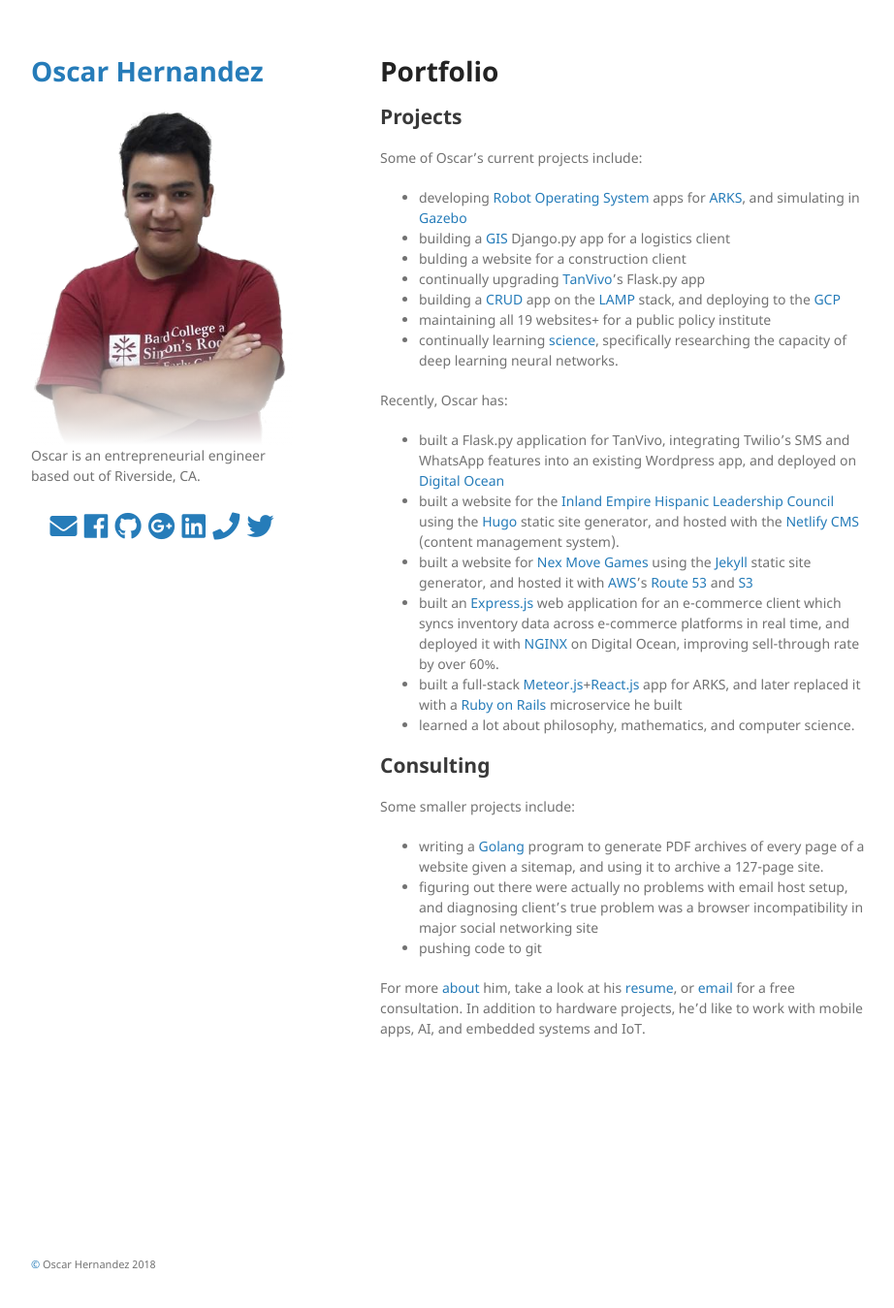
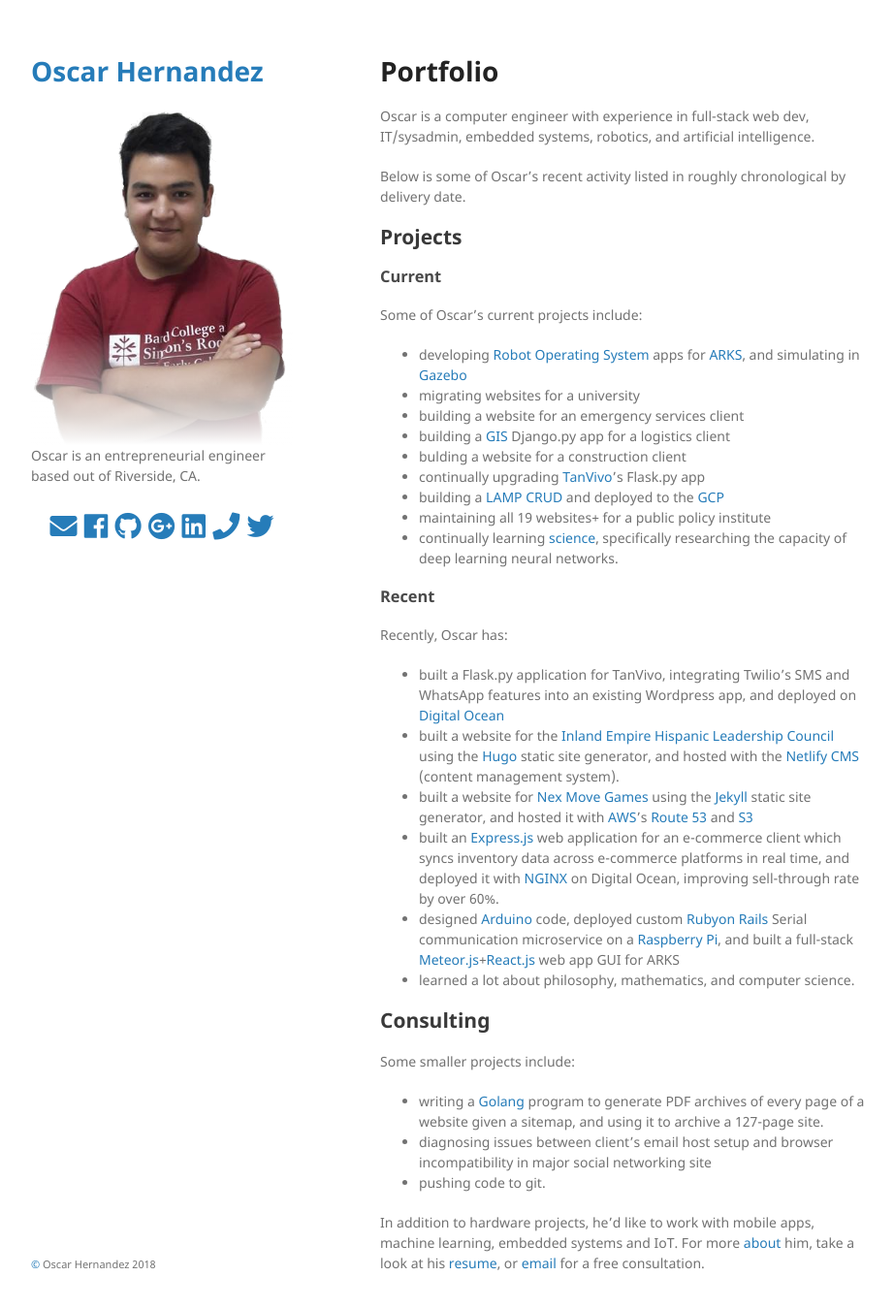
Before and after one commit to mathemonads/mathemonads.github.io, a Jekyll site: the page built from portfolio/index.md, in a window 1280 px wide and 1383 px high. Shown: the top 1349 px of the window at 97% size, without its empty margins (178-1100 px from the left). Built offline with Jekyll 4.4.1, drawn with Linux system fonts in a browser that asks for light colours; nearby versions of some CDN libraries.

Commit message:
update portfolio and resume

```diff
--- a/portfolio/index.md
+++ b/portfolio/index.md
@@ -4,31 +4,39 @@ layout: default
 ---
 
 # Portfolio
+Oscar is a computer engineer with experience in full-stack web dev, IT/sysadmin, embedded systems, robotics, and artificial intelligence.
+
+Below is some of Oscar's recent activity listed in roughly chronological by delivery date.
 
 ## Projects
 
+### Current
+
 Some of Oscar's current projects include:
 - developing [Robot Operating System](https://wiki.ros.org/) apps for [ARKS](https://arks.tech/), and simulating in [Gazebo](http://gazebosim.org/ "Gazebo")
+- migrating websites for a university
+- building a website for an emergency services client
 - building a [GIS](https://en.wikipedia.org/wiki/Geographic_information_system "Geopgraphic information system") Django.py app for a logistics client
 - bulding a website for a construction client
 - continually upgrading [TanVivo](https://tanvivo.com/)'s Flask.py app
-- building a [CRUD](https://en.wikipedia.org/wiki/Create%2C_read%2C_update_and_delete "Create, read, update, and delete") app on the [LAMP](https://en.wikipedia.org/wiki/LAMP_%28software_bundle%29 "Linux Apache MySQL PHP") stack, and deploying to the [GCP](https://cloud.google.com/ "Google Cloud Platform")
+- building a [LAMP](https://en.wikipedia.org/wiki/LAMP_%28software_bundle%29 "Linux Apache MySQL PHP") [CRUD](https://en.wikipedia.org/wiki/Create%2C_read%2C_update_and_delete "Create, read, update, and delete") and deployed to the [GCP](https://cloud.google.com/ "Google Cloud Platform")
 - maintaining all 19 websites+ for a public policy institute
 - continually learning [science](/blog/science), specifically researching the capacity of deep learning neural networks.
 
+### Recent
 Recently, Oscar has:
 - built a Flask.py application for TanVivo, integrating Twilio's SMS and WhatsApp features into an existing Wordpress app, and deployed on [Digital Ocean](https://www.digitalocean.com/ "Digital Ocean: Cloud Computing, Simplicity at Scale")
 - built a website for the [Inland Empire Hispanic Leadership Council](http://iehlc.org "Inland Empire Hispanic Leadership Council") using the [Hugo](https://gohugo.io/ "Hugo") static site generator, and hosted with the [Netlify CMS](https://www.netlifycms.org/ "Netlify CMS") (content management system).
 - built a website for [Nex Move Games](http://www.nexmovegames.com "Nex Move Games") using the [Jekyll](https://jekyllrb.com/ "Jekyll") static site generator, and hosted it with [AWS](https://aws.amazon.com/)'s [Route 53](https://aws.amazon.com/route53/) and [S3](https://aws.amazon.com/s3/)
 - built an [Express.js](https://expressjs.com/ "Express web framework for Node.js") web application for an e-commerce client which syncs inventory data across e-commerce platforms in real time, and deployed it with [NGINX](https://nginx.org/ "nginx") on Digital Ocean, improving sell-through rate by over 60%.
-- built a full-stack [Meteor.js](https://www.meteor.com/ "Meteor")+[React.js](https://reactjs.org/ "React: a JavaScript library for building user interfaces") app for ARKS, and later replaced it with a [Ruby on Rails](https://rubyonrails.org/) microservice he built
+- designed [Arduino](# "Arduino") code, deployed custom [Ruby](# "Ruby")[on Rails](https://rubyonrails.org/ "Ruby on Rails") Serial communication microservice on a [Raspberry Pi](# "Raspberry Pi"), and built a full-stack [Meteor.js](https://www.meteor.com/ "Meteor")+[React.js](https://reactjs.org/ "React: a JavaScript library for building user interfaces") web app GUI for ARKS
 - learned a lot about philosophy, mathematics, and computer science.
 
 ## Consulting
 Some smaller projects include:
 - writing a [Golang](http://golang.com "The Go Programming Language") program to generate PDF archives of every page of a website given a sitemap, and using it to archive a 127-page site.
-- figuring out there were actually no problems with email host setup, and diagnosing client's true problem was a browser incompatibility in major social networking site
-- pushing code to git
+- diagnosing issues between client's email host setup and browser incompatibility in major social networking site
+- pushing code to git.
 
+In addition to hardware projects, he'd like to work with mobile apps, machine learning, embedded systems and IoT.
 For more [about](/index#about) him, take a look at his [resume](/assets/docs/resume.pdf), or [email](mailto:98Hernandez.Oscar@gmail.com "98Hernandez.Oscar@gmail.com") for a free consultation.
-In addition to hardware projects, he'd like to work with mobile apps, AI, and embedded systems and IoT.
```
Also changed, not shown: index.md (+2 -2 lines), 3 other files.
